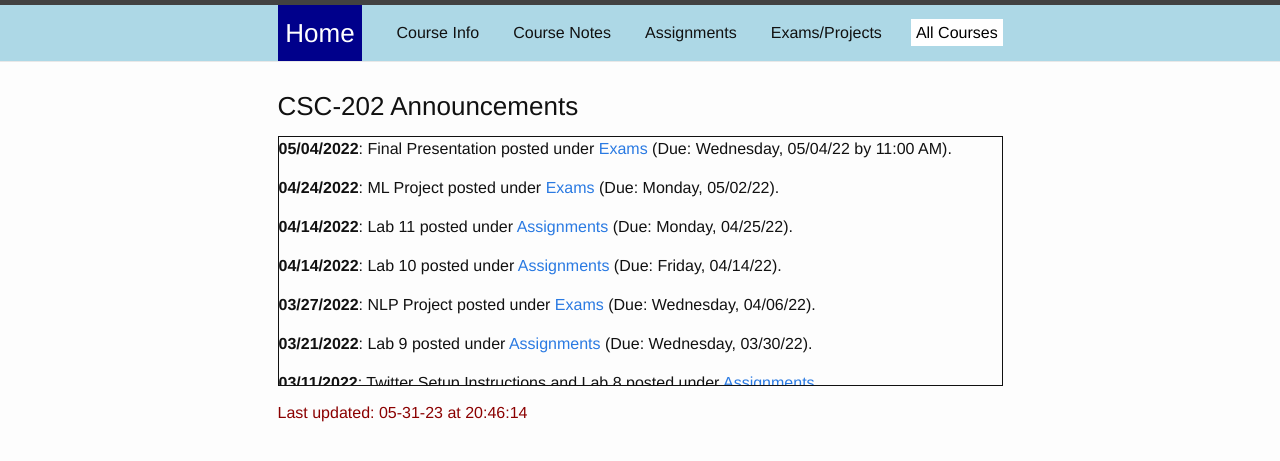
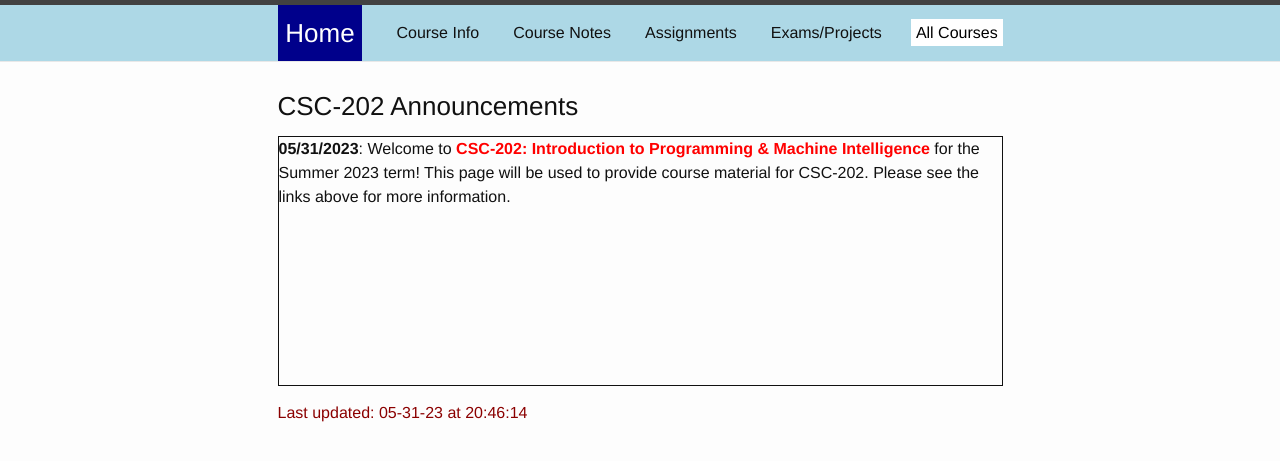
Before and after one commit to gdancik/CSC-202, a Jekyll site: the page built from index.html, in a window 1280 px wide, cut to the strip 0-481 px from the top of the page. Shown: the top 461 px of the strip. Built offline with Jekyll 4.4.1, drawn with Linux system fonts in a browser that asks for light colours.

Commit message:
Ready for Summer 2023

```diff
--- a/index.html
+++ b/index.html
@@ -6,20 +6,7 @@ exclude_from_nav: true
 
 {% capture assignments %} <a href = "{{ site.baseurl }}/assignments/">assignments</a>{% endcapture %}
 
-<p><b>05/04/2022</b>: Final Presentation posted under {% include examRef.html examLabel = "Exams" %} (Due: Wednesday, 05/04/22 by 11:00 AM).
-<p><b>04/24/2022</b>: ML Project posted under {% include examRef.html examLabel = "Exams" %} (Due: Monday, 05/02/22).
-<p><b>04/14/2022</b>: Lab 11 posted under {% include hwRef.html hwLabel = "Assignments" %} (Due: Monday, 04/25/22).
-<p><b>04/14/2022</b>: Lab 10 posted under {% include hwRef.html hwLabel = "Assignments" %} (Due: Friday, 04/14/22).
-<p><b>03/27/2022</b>: NLP Project posted under {% include examRef.html examLabel = "Exams" %} (Due: Wednesday, 04/06/22).
-<p><b>03/21/2022</b>: Lab 9 posted under {% include hwRef.html hwLabel = "Assignments" %} (Due: Wednesday, 03/30/22).
-<p><b>03/11/2022</b>: Twitter Setup Instructions and Lab 8 posted under {% include hwRef.html hwLabel = "Assignments" %}.
-<p><b>03/01/2022</b>: Chapter 6 and Chapter 7 posted under {% include hwRef.html hwLabel = "Assignments" %} (Due: Friday, 3/11/2022).
-<p><b>02/18/2022</b>: {% include examRef.html examLabel = "Python Assessment Practice" %} posted
-<p><b>02/16/2022</b>: {% include hwRef.html hwLabel = "Chapter 5 HW" %} posted (Due: Wednesday, 2/23/22)
-<p><b>02/03/2022</b>: Chapter 3 and Chapter 4 due dates posted under {% include hwRef.html hwLabel = "Assignments" %}
-<p><b>01/26/2022</b>: {% include hwRef.html hwLabel = "Chapter 2 HW" %} posted (Due Wednesday, 02/02/22)
-<p><b>01/21/2022</b>: {% include hwRef.html hwLabel = "Chapter 1 HW" %} posted (Due Friday, 01/28/22)
-<p><b>01/18/2022</b>: Welcome to <b style = "color: red"> CSC-202: Introduction to Programming & Machine Intelligence</b> for the Spring 2022 Semester! This page will be used to provide course material for CSC-202.  Please see the links above for more information. </p>
+<p><b>05/31/2023</b>: Welcome to <b style = "color: red"> CSC-202: Introduction to Programming & Machine Intelligence</b> for the Summer 2023 term! This page will be used to provide course material for CSC-202.  Please see the links above for more information. </p>
 
 {% comment %}
 
```
Also changed, not shown: assignments.md (+9 -3 lines), info.md (+7 -2 lines), notes.md (+6 -2 lines), 4 other files.
